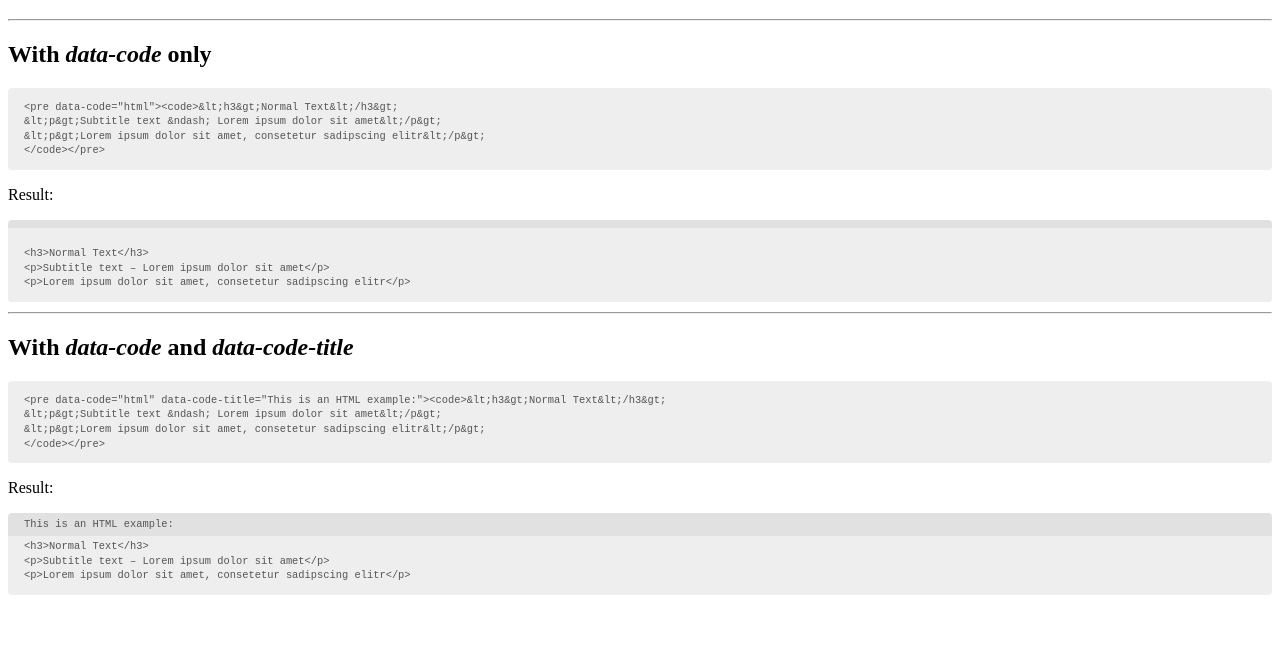
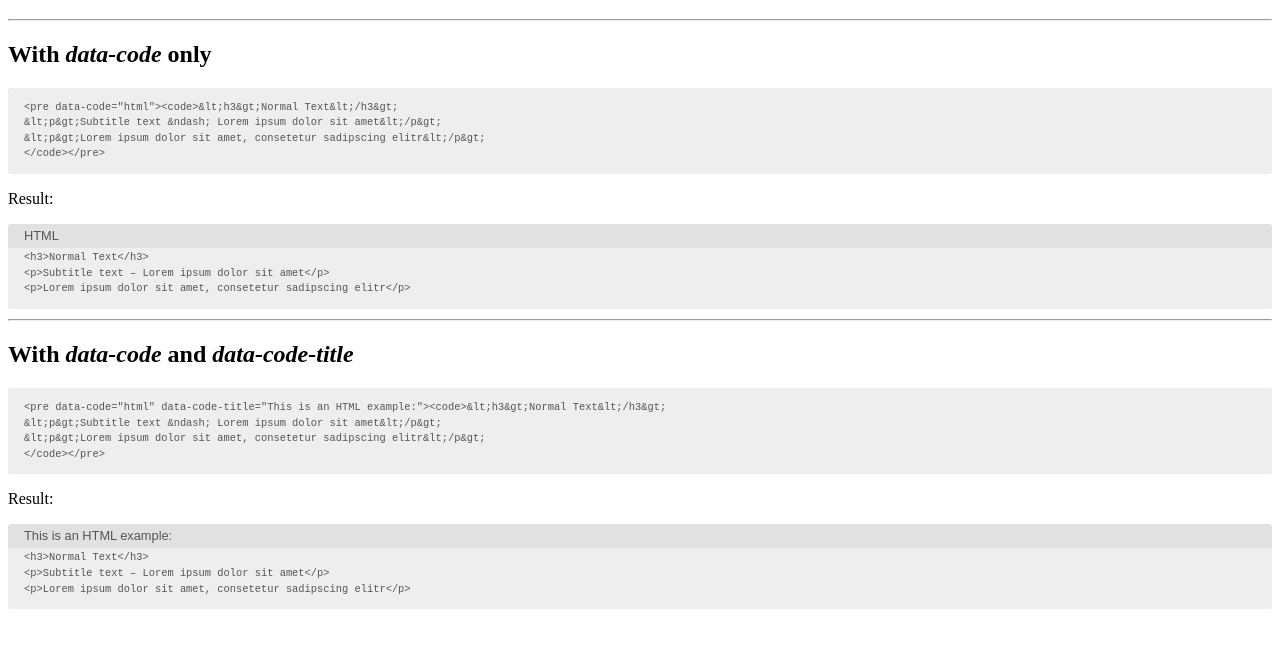
Before and after one commit to GermaniaKG/ga-code, a website: page demo/index.html in a window 1280 px wide. Shown: the part 61-708 px from the top of the page. Drawn offline with Linux system fonts and the light colour scheme.

Commit message:
Better font support

```diff
--- a/less/ga-code.less
+++ b/less/ga-code.less
@@ -4,9 +4,11 @@
 
 
 //== Redefine these variables
-@ga-code-border-radius: 4px;
-@ga-code-color:         #555;
-@ga-code-background:    #eee;
+@ga-code-border-radius:     3px;
+@ga-code-color:             #555;
+@ga-code-background:        #eee;
+@ga-code-font-family:       inherit;
+@ga-code-title-font-family: sans-serif;
 
 
 //== Here we go
@@ -16,7 +18,7 @@ pre {
 	border-radius: @ga-code-border-radius;
 	color:         @ga-code-color;
 	font-size:     0.8em;
-	line-height:   1.4em;
+	line-height:   1.5em;
 	overflow:      scroll;
 }
 
@@ -24,8 +26,12 @@ pre {
 	position: relative;
 	padding-top: 2.5em;
 
+	code {
+		font-family: @ga-code-font-family;
+	}
+
 	&:before {
-		content:   attr(code);
+		content:   attr(data-code);
 
 		display:   block;
 		width:     100%;
@@ -38,8 +44,11 @@ pre {
 		border-top-right-radius: @ga-code-border-radius;
 		background-color:        darken(@ga-code-background, 5%);
 		color:                   @ga-code-color;
-		text-transform:          uppercase;
+
+		font-family:     @ga-code-title-font-family;
+		text-transform:  uppercase;
 	}
+
 }
 
 [data-code][data-code-title] {
```
Also changed, not shown: README.md, css/ga-code.css, css/ga-code.min.css.
